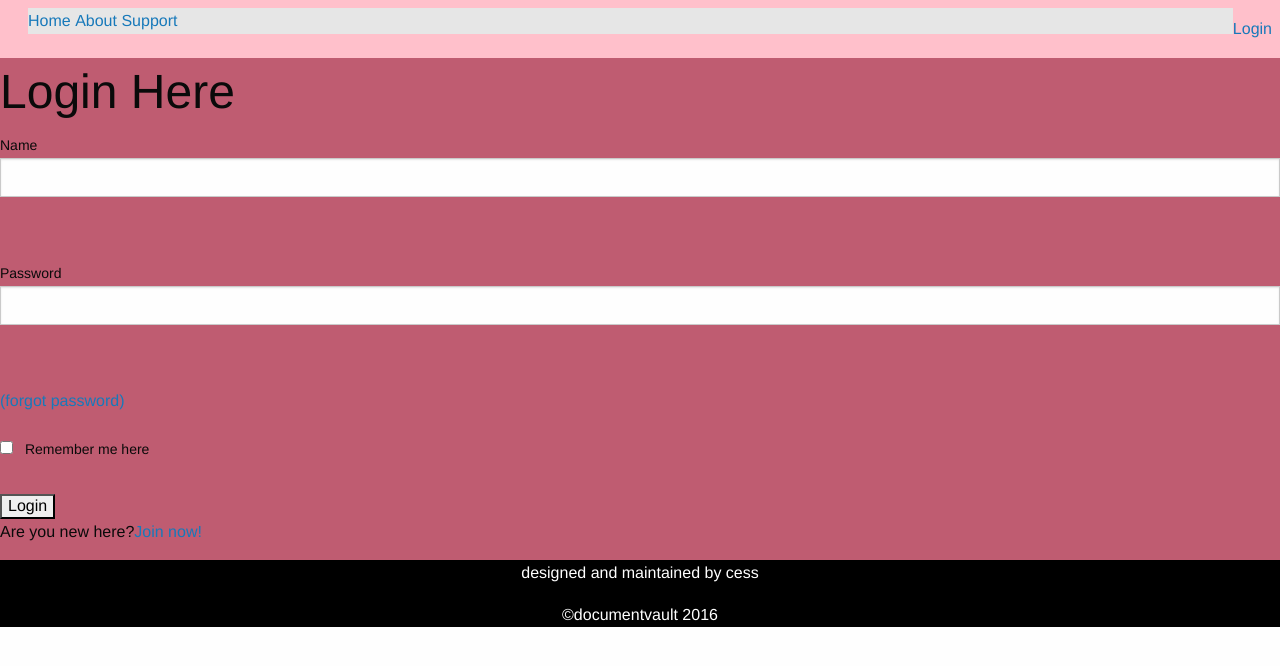
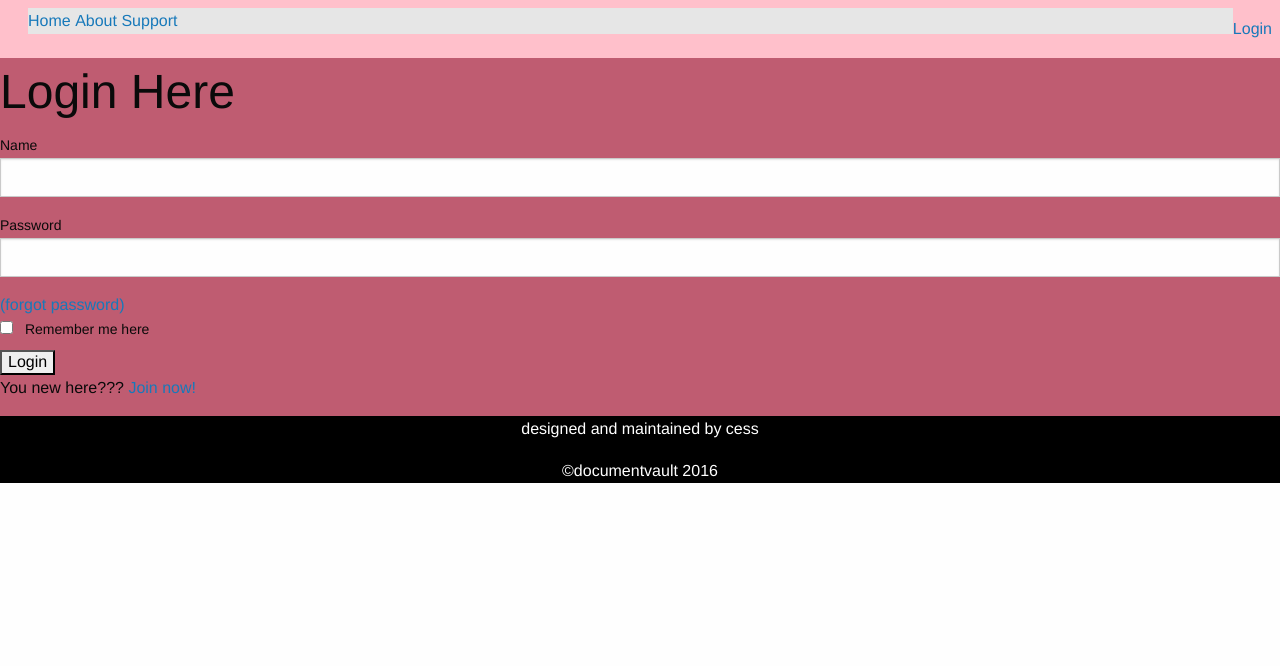
Before and after one commit to cesswairimu/documentvault, a Rails app: page /login in a window 1280 px wide. Shown: the top 666 px of the page. Run offline with Rails 7, Linux system fonts and the light colour scheme; style sheets or scripts are compiled from the project's sources; some libraries are stand-ins or nearby versions.

Commit message:
style login form

```diff
--- a/app/views/logins/new.html.erb
+++ b/app/views/logins/new.html.erb
@@ -1,16 +1,23 @@
+<div class="row">
 <h1>Login Here</h1>
 <%= form_for(:login, url: login_path)  do |f| %>
+    <div class="small-4">
     <%= f.label :name, placeholder: "name" %>
-    <%= f.text_field :name %><br><br>
+    <%= f.text_field :name %>    </div>
+    <div class="small-4">
     <%= f.label :password, placeholder: "password" %>
-    <%= f.password_field :password %><br> <br>
-    <%=  link_to "(forgot password)", new_password_reset_path %><br> <br >
+    <%= f.password_field :password %>
+    <%=  link_to "(forgot password)", new_password_reset_path %>
+    </div>
+    <div class="small-4">
     <%= f.label :remember do  %>
         <%= f.check_box :Remember %>
         <span> Remember me here </span>
-    <% end %><br>
+    <% end %>
+    </div>
 
     <%= f.submit "Login"%>
 
-    <p>Are you new here?<%= link_to "Join now!", join_path %></p>
+    <p> You new here???  <%= link_to "Join now!", join_path %></p>
 <% end %>
+</div>
```
